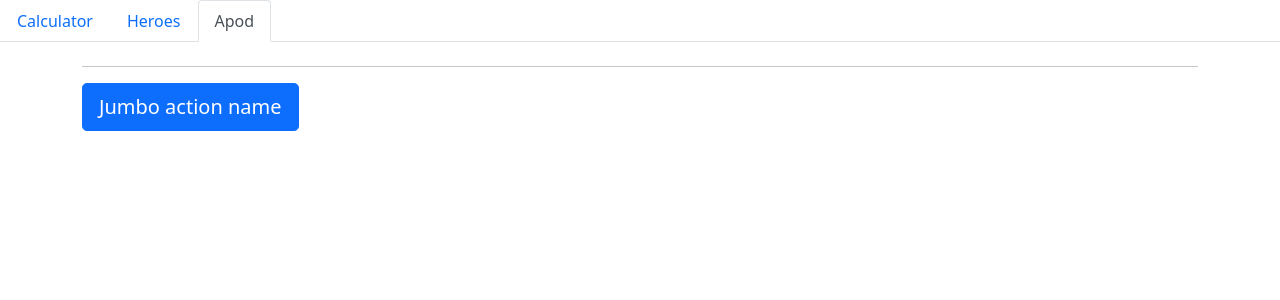
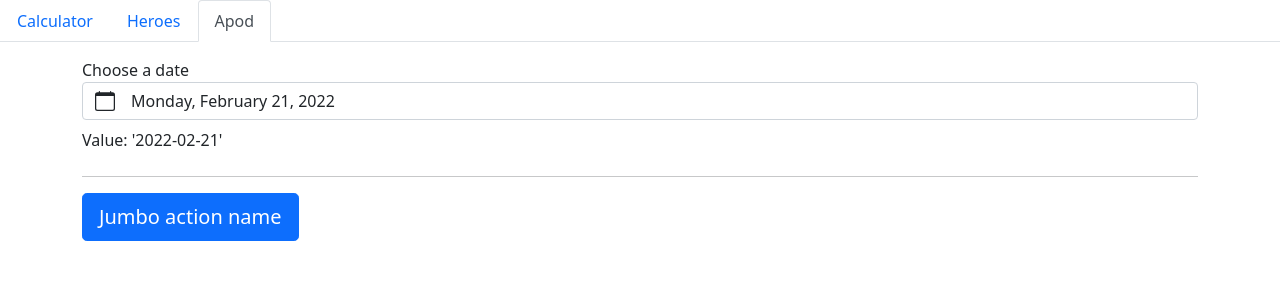
Before and after one commit to rojaldo/vue-exercise, a Vue app: page / in a window 1280 px wide. Shown: the top 300 px of the page. Built offline with nearby package versions, Linux system fonts and the light colour scheme; no server answers.

Commit message:
Apod component with date picker

```diff
--- a/src/components/apod/ApodComponent.vue
+++ b/src/components/apod/ApodComponent.vue
@@ -1,14 +1,24 @@
 <template>
   <div class="container">
+    <label for="example-datepicker">Choose a date</label>
+    <b-form-datepicker
+      id="example-datepicker"
+      v-model="selectedDate"
+      class="mb-2"
+      @input="onDateSelected()"
+    ></b-form-datepicker>
+    <p>Value: '{{ selectedDate }}'</p>
     <div class="jumbotron">
-        <h1 class="display-3">{{apod.title}}</h1>
-        <p class="lead">{{apod.date}}</p>
-        <img :src="apod.url" :alt="apod.title" class="d-flex mx-auto">
-        <hr class="my-2">
-        <p>{{apod.explanation}}</p>
-        <p class="lead">
-            <a class="btn btn-primary btn-lg" href="Jumbo action link" role="button">Jumbo action name</a>
-        </p>
+      <h1 class="display-3">{{ apod.title }}</h1>
+      <p class="lead">{{ apod.date }}</p>
+      <img :src="apod.url" :alt="apod.title" class="d-flex mx-auto" />
+      <hr class="my-2" />
+      <p>{{ apod.explanation }}</p>
+      <p class="lead">
+        <a class="btn btn-primary btn-lg" href="Jumbo action link" role="button"
+          >Jumbo action name</a
+        >
+      </p>
     </div>
   </div>
 </template>
@@ -19,13 +29,29 @@ export default {
   data() {
     return {
       apod: {},
+      // today date in the format YYYY-MM-DD
+      selectedDate: new Date().toISOString().slice(0, 10),
     };
   },
   created() {
     console.log("ApodComponent created");
-    fetch("https://api.nasa.gov/planetary/apod?api_key=DEMO_KEY")
-      .then((response) => response.json())
-      .then((data) => {this.apod = data});
+    this.getApod();
+  },
+  methods: {
+    onDateSelected() {
+      console.log("Date selected: " + this.selectedDate);
+      this.getApod(this.selectedDate);
+    },
+    getApod(date = "") {
+        const baseURL = "https://api.nasa.gov/planetary/apod";
+        const apiKey = "DEMO_KEY";
+        const url = `${baseURL}?api_key=${apiKey}&date=${date}`;
+      fetch(url)
+        .then((response) => response.json())
+        .then((data) => {
+          this.apod = data;
+        });
+    },
   },
 };
 </script>
```
